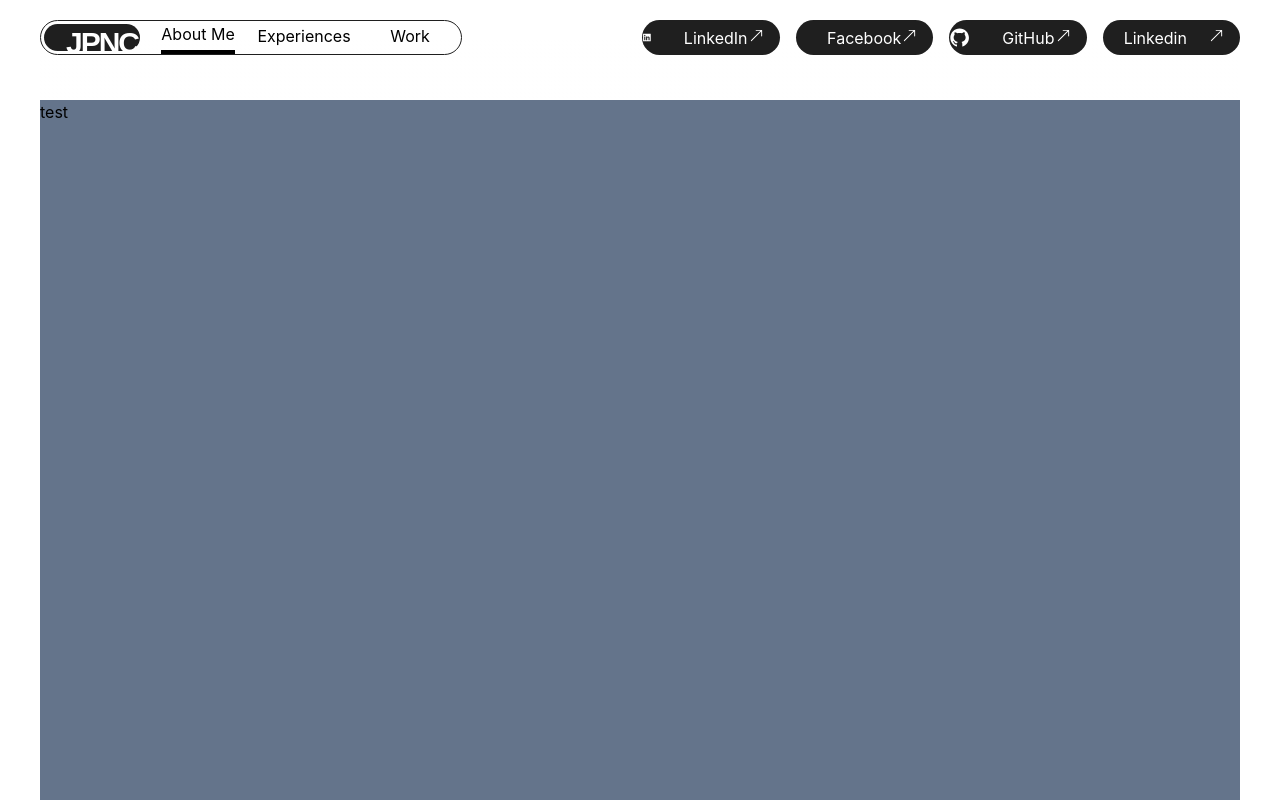
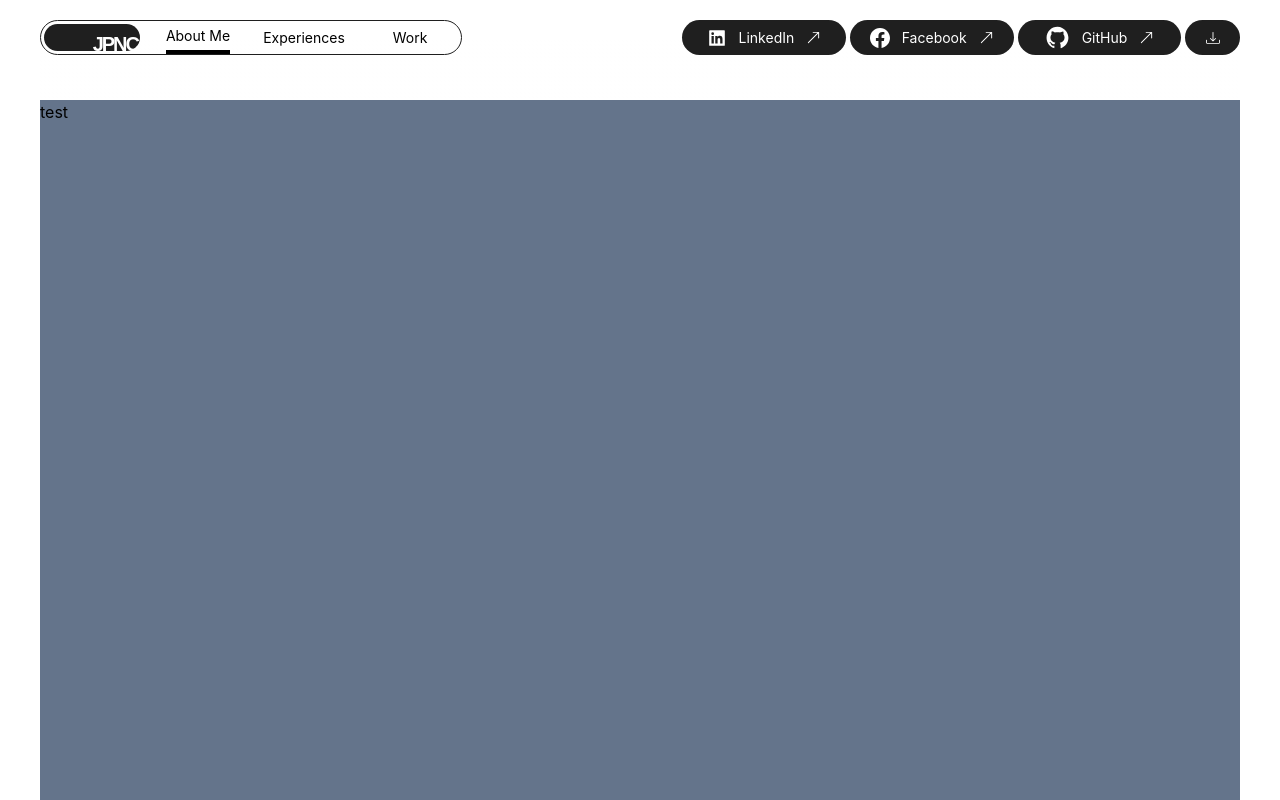
Before and after one commit to jpncervantes/portfolio, a React (Create React App) app: page / in a window 1280 px wide. Shown: the top 800 px of the page. Built offline with nearby package versions, Linux system fonts and the light colour scheme; a web font is replaced by a local one.

Commit message:
made the navbar responsive.

```diff
--- a/package.json
+++ b/package.json
@@ -3,9 +3,13 @@
   "version": "0.1.0",
   "private": true,
   "dependencies": {
+    "@headlessui/react": "^1.7.17",
     "@testing-library/jest-dom": "^5.17.0",
     "@testing-library/react": "^13.4.0",
     "@testing-library/user-event": "^13.5.0",
+    "autoprefixer": "^10.4.16",
+    "flowbite-react": "^0.6.4",
+    "postcss": "^8.4.31",
     "react": "^18.2.0",
     "react-dom": "^18.2.0",
     "react-icons": "^4.11.0",
--- /dev/null
+++ b/postcss.config.js
@@ -0,0 +1,6 @@
+module.exports = {
+  plugins: {
+    tailwindcss: {},
+    autoprefixer: {},
+  },
+}
--- a/src/App.js
+++ b/src/App.js
@@ -1,15 +1,16 @@
-import React from "react";
-import Navbar from "./components/navbar/navbar";
+import React from "react"
+import Navbar from "./components/navbar/navbar"
+import SideBar from "./components/navbar/components/SideBar"
 
 const Main = () => {
     return (
-    <div className="flex ml-50 flex-col pl-10 pr-10">
+        <div className="flex ml-50 flex-col pl-10 pr-10 w-full">
             <div className="sticky top-0 bg-gradient-to-b from-white from-40% to-transparent h-[100px]">
                 <Navbar />
             </div>
             <div className="h-[1000px] bg-slate-500 ">test</div>
         </div>
-  );
-};
+    )
+}
 
-export default Main;
+export default Main
--- a/src/components/brand/Brand.jsx
+++ b/src/components/brand/Brand.jsx
@@ -1,12 +1,21 @@
-import React from "react";
-import "./styles.css";
+import React from "react"
+import "./styles.css"
 
 const Brand = () => {
-  return (
-    <div className="flex items-center justify-center bg-[#1F1F1F] rounded-full m-[3px] p-0 relative">
-      <span className="brand">JPNC</span>
-    </div>
-  );
-};
+    return (
+        <>
+            <div className="hidden md:flex lg:flex xl:flex h-full w-full">
+                <div className="flex items-center justify-center bg-[#1F1F1F] rounded-full m-[3px] p-0 relative w-full">
+                    <span className="brand ">JPNC</span>
+                </div>
+            </div>
+            <div className="xl:hidden lg:hidden md:hidden flex h-full w-full items-center justify-center">
+                <div className="flex items-center justify-center bg-[#1F1F1F] rounded-full m-[3px] p-0 relative w-full xs:w-[50%] sm:w-[50%] h-full">
+                    <span className="brand ">JPNC</span>
+                </div>
+            </div>
+        </>
+    )
+}
 
-export default Brand;
+export default Brand
--- a/src/components/brand/styles.css
+++ b/src/components/brand/styles.css
@@ -1,10 +1,17 @@
 span.brand {
   position: absolute;
-  bottom: -14px;
+  bottom: -8px;
   right: 2px;
   color: white;
   font-family: "Unbounded", sans-serif;
   font-weight: 600;
-  font-size: 30px;
+  font-size: 20px;
   letter-spacing: -2px;
 }
+
+@media screen and (min-width: 1400px) {
+  span.brand{
+    font-size: 25px;
+    bottom: -10px;
+  }
+}
--- /dev/null
+++ b/src/components/download-cv/CVDownload.jsx
@@ -0,0 +1,22 @@
+import {Tooltip} from "flowbite-react"
+import React from "react"
+import {BsArrowUpRight, BsDownload} from "react-icons/bs"
+
+const CVDownload = () => {
+    const handleTooltip = () => {
+        return(
+            <span className="w-[200px]">Download my CV</span>
+        )
+    }
+    return (
+        <div className="col-span-1 bg-[#1F1F1F] rounded-full text-white flex items-center justify-center relative h-[35px] gap-3 p-2 lg:text-xs xl:text-sm w-full">
+            <Tooltip content={handleTooltip()} className="mt-2 w-[150px] flex item-center justify-center">
+                <span>
+                    <BsDownload />
+                </span>
+            </Tooltip>
+        </div>
+    )
+}
+
+export default CVDownload
--- a/src/components/navbar/components/NavLink.jsx
+++ b/src/components/navbar/components/NavLink.jsx
@@ -19,7 +19,7 @@ const NavLink = (props) => {
       <div className={`${handleStyle()} h-full flex items-center`}>
         <span
           onClick={() => setIsSelected()}
-          className={`cursor-pointer pb-1 `}
+          className={`cursor-pointer xs:text-xs sm:text-xs md:text-xs lg:text-xs xl:text-sm`}
         >
           {link}
         </span>
--- /dev/null
+++ b/src/components/navbar/components/SideBar.jsx
@@ -0,0 +1,13 @@
+import React from 'react'
+import { AiOutlineClose } from 'react-icons/ai'
+
+const SideBar = (props) => {
+    const {isSideBarOpen, setIsSideBarOpen} = props
+  return (
+    <div className='bg-black h-[1000px] xs:w-[40%] sm:w-[40%] md:w-[40%] lg:w-[40%] xl:w-[40%] w-[100%] z-10 absolute -left-10 top-0'>
+        <AiOutlineClose fill='white' size={"25px"} className='mt-5 ml-10' onClick={() => setIsSideBarOpen(false)}/>
+    </div>
+  )
+}
+
+export default SideBar
--- a/src/components/navbar/navbar.jsx
+++ b/src/components/navbar/navbar.jsx
@@ -1,14 +1,21 @@
-import React, { useState } from "react";
-import NavLink from "./components/NavLink";
-import Brand from "../brand/Brand";
-import SocialBadge from "../socials/SocialBadge";
+import React, {useState} from "react"
+import NavLink from "./components/NavLink"
+import Brand from "../brand/Brand"
+import SocialBadge from "../socials/SocialBadge"
+import CVDownload from "../download-cv/CVDownload"
+import {Tooltip} from "flowbite-react"
+import {CgMenu} from "react-icons/cg"
+import {AiOutlineClose} from "react-icons/ai"
+import SideBar from "./components/SideBar"
+import {Transition} from "@headlessui/react"
 
 const Navigation = () => {
-  const [isSelected, setIsSelected] = useState("About Me");
-
+    const [isSelected, setIsSelected] = useState("About Me")
+    const [isSideBarOpen, setIsSideBarOpen] = useState(false)
     return (
-    <div className="w-100 grid grid-cols-2 gap-1 mt-5">
-      <div className="grid grid-cols-4 gap-1 border border-solid border-[#1F1F1F] rounded-full mr-44 h-[35px]">
+        <div>
+            <div className="w-100 grid-cols-2 gap-1 mt-5 hidden md:grid lg:grid xl:grid">
+                <div className="grid grid-cols-4 gap-1 border border-solid border-[#1F1F1F] rounded-full lg:mr-44 h-[35px]">
                     <Brand />
                     <NavLink
                         link={"About Me"}
@@ -20,20 +27,53 @@ const Navigation = () => {
                         isSelected={isSelected}
                         setIsSelected={() => setIsSelected("Experiences")}
                     />
-        <NavLink
-          link={"Work"}
-          isSelected={isSelected}
-          setIsSelected={() => setIsSelected("Work")}
+                    <NavLink link={"Work"} isSelected={isSelected} setIsSelected={() => setIsSelected("Work")} />
+                </div>
+                <div className="h-[40px] flex space-x-4 sm:space-x-1 ml-10">
+                    <div className="w-[30%]">
+                        <SocialBadge social={"LinkedIn"} />
+                    </div>
+                    <div className="w-[30%]">
+                        <SocialBadge social={"Facebook"} />
+                    </div>
+                    <div className="w-[30%]">
+                        <SocialBadge social={"GitHub"} />
+                    </div>
+                    <div className="w-[10%] flex">
+                        <CVDownload />
+                    </div>
+                </div>
+            </div>
+
+            {/* small screen */}
+            <div className="md:hidden lg:hidden xl:hidden grid grid-cols-3 mt-5">
+                <div>
+                    <CgMenu
+                        size={"25px"}
+                        onClick={() => {
+                            setIsSideBarOpen(true)
+                        }}
                     />
                 </div>
-      <div className="grid grid-cols-4 gap-4 h-[40px]">
-        <SocialBadge social={"LinkedIn"} />
-        <SocialBadge social={"Facebook"} />
-        <SocialBadge social={"GitHub"} />
-        <SocialBadge social={"Linkedin"} />
+                <div className="flex items-center justify-center">
+                    <Brand />
                 </div>
+                <div></div>
             </div>
-  );
-};
 
-export default Navigation;
+            <Transition
+                show={isSideBarOpen}
+                enter="transition-opacity duration-200"
+                enterFrom="opacity-0"
+                enterTo="opacity-100"
+                leave="transition-opacity duration-300"
+                leaveFrom="opacity-100"
+                leaveTo="opacity-0"
+            >
+                <SideBar setIsSideBarOpen={value => setIsSideBarOpen(value)} />
+            </Transition>
+        </div>
+    )
+}
+
+export default Navigation
--- a/src/components/socials/SocialBadge.jsx
+++ b/src/components/socials/SocialBadge.jsx
@@ -1,29 +1,43 @@
-import React from "react";
-import { AiFillGithub, AiFillLinkedin } from "react-icons/ai";
-import { BsArrowUpRight, BsFacebook, BsGithub } from "react-icons/bs";
-const SocialBadge = (props) => {
-  const { social } = props;
+import React from "react"
+import {AiFillGithub, AiFillLinkedin} from "react-icons/ai"
+import {BsArrowUpRight, BsFacebook, BsGithub} from "react-icons/bs"
+const SocialBadge = props => {
+    const {social} = props
 
-  const handleSocialIcon = (social) => {
+    const handleSocialIcon = social => {
         switch (social) {
             case "LinkedIn":
-        return <AiFillLinkedin className="mr-8" size={23} />;
+                return (
+                    <span className="h-[20px]">
+                        <AiFillLinkedin className="h-full" size={"20px"} />
+                    </span>
+                )
             case "Facebook":
-        return <BsFacebook className="mr-8" size={23} />;
+                return (
+                    <span className="h-[20px]">
+                        <BsFacebook className="h-full" size={"20px"} />
+                    </span>
+                )
             case "GitHub":
-        return <AiFillGithub className="mr-8" size={23} />;
+              return (
+                <span className="h-[25px]">
+                    <AiFillGithub size={"25px"} />
+                </span>
+            )
             default:
-        return <></>;
+                return <></>
         }
-  };
+    }
 
     return (
-    <div className="col-span-1 bg-[#1F1F1F] rounded-full text-white flex items-center justify-center relative h-[35px]">
+        <div className="bg-[#1F1F1F] rounded-full text-white flex items-center justify-center relative h-[35px] gap-3 p-2 xs:text-xs sm:text-xs md:text-xs lg:text-xs xl:text-sm">
             {handleSocialIcon(social)}
-      <span className="mr-8">{social}</span>
-      <BsArrowUpRight className="ml-8 absolute top-2 right-4" size={15} />
+            <span className="hidden md:flex">{social}</span>
+            <span className="hidden lg:flex">
+                <BsArrowUpRight className="top-2 right-4" size={15} />
+            </span>
         </div>
-  );
-};
+    )
+}
 
-export default SocialBadge;
+export default SocialBadge
--- a/tailwind.config.js
+++ b/tailwind.config.js
@@ -1,8 +1,9 @@
 /** @type {import('tailwindcss').Config} */
+
 module.exports = {
-  content: ["./src/**/*.{js,jsx,ts,tsx}"],
+  content: ["./src/**/*.{js,jsx,ts,tsx}", "node_modules/flowbite-react/**/*.{js,jsx,ts,tsx}"],
   theme: {
     extend: {},
   },
-  plugins: [],
+  plugins: [require('flowbite/plugin')],
 };
```
Also changed, not shown: 1 other file (tests, documents, lock files or other folders). Lines whose indentation alone changed are shown as unchanged.
